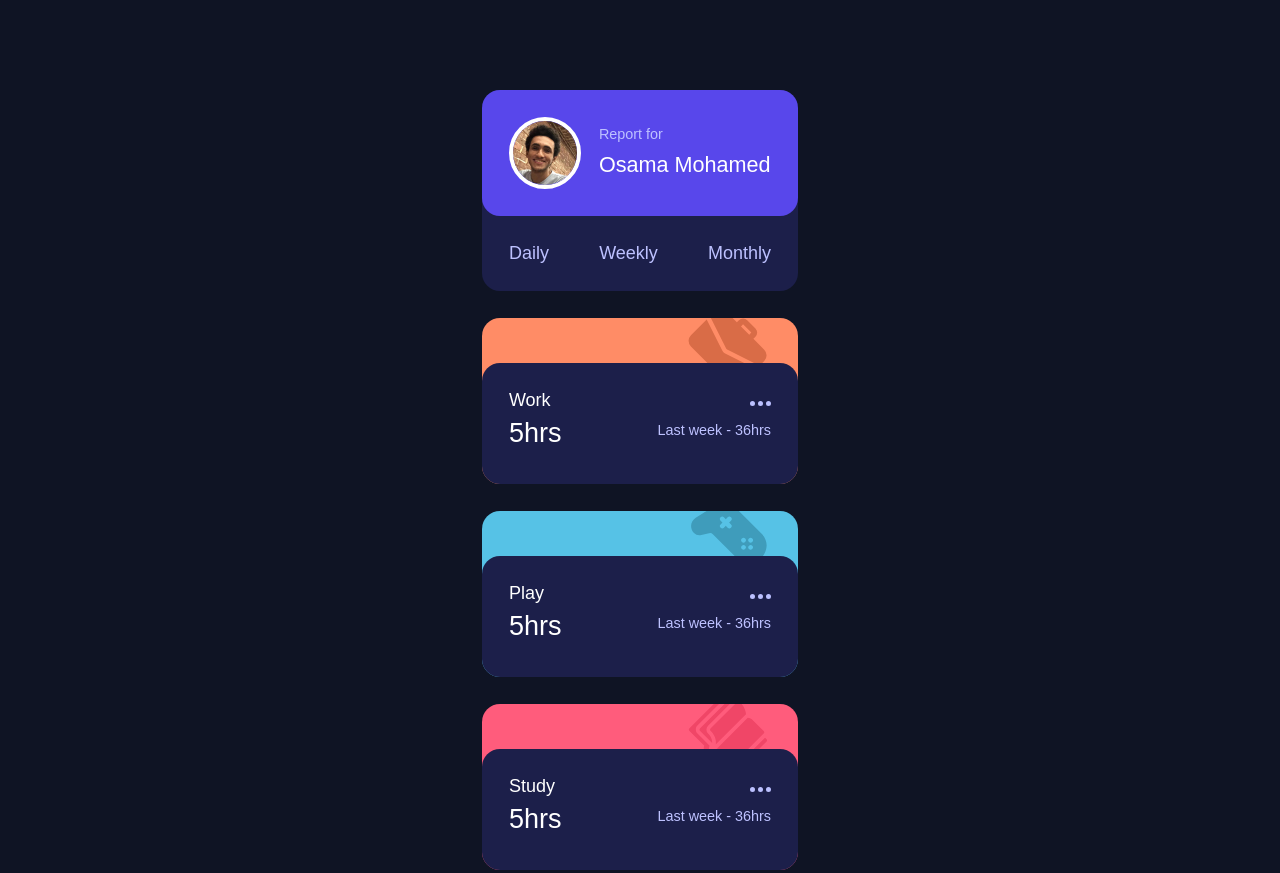
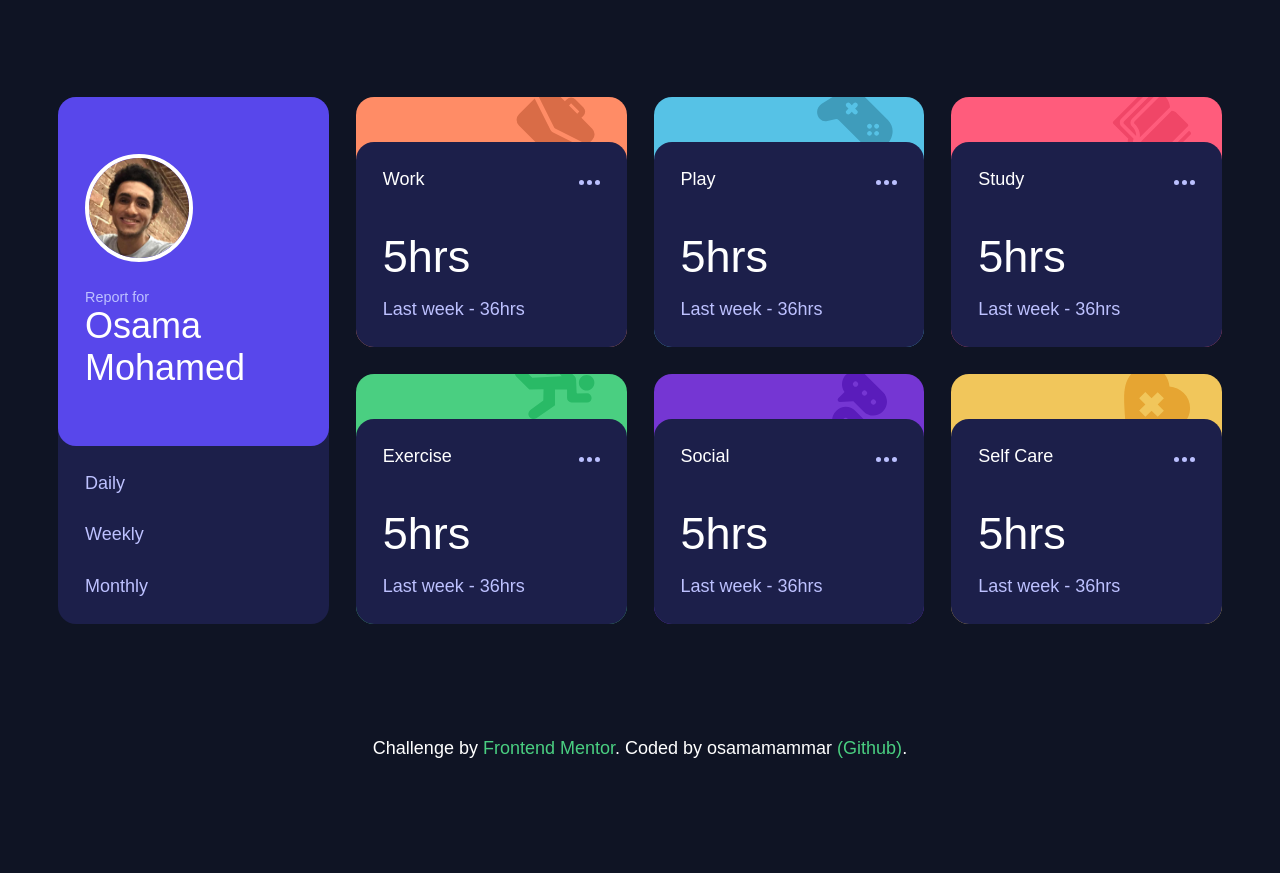
Before and after one commit to osamamammar/time-tracking-dashboard-main, a plain HTML site: page index.html in a window 1280 px wide. Shown: the top 873 px of the page. After the commit the page ends 800 px from the top, so only its background shows below. Drawn offline with Linux system fonts and the light colour scheme.

Commit message:
:tada: finish challange

```diff
--- a/index.html
+++ b/index.html
@@ -26,9 +26,9 @@
       <div class="container">
         <div class="profile">
           <img src="images/image-osama.jpg" alt="Jeremy Robson" />
-          <p class="purpose">
+          <h1 class="purpose">
             Report for<br /><span class="name">Osama Mohamed</span>
-          </p>
+          </h1>
         </div>
         <div class="time">
           <span class="inner-time">Daily</span>
--- a/styles/style.css
+++ b/styles/style.css
@@ -75,6 +75,8 @@ p {
   margin: 0 auto;
   position: relative;
   padding: 5rem 1rem;
+  max-width: 1200px;
+  min-height: 90vh;
 }
 
 .container {
@@ -170,7 +172,8 @@ p {
   border-radius: 1rem;
 }
 .info:hover {
-  background-color: hsl(264, 64%, 52%);
+  filter: brightness(1.5);
+  transition: filter 0.3s ease-in;
 }
 
 .info h2 {
@@ -193,3 +196,48 @@ p {
   font-size: 0.8rem;
   color: var(--Pale-blue);
 }
+
+@media (min-width: 1000px) {
+  .cards-container {
+    grid-template-rows: repeat(2, 250px);
+    grid-template-columns: repeat(4, 1fr);
+    grid-gap: 1.5rem;
+  }
+  .container {
+    grid-area: 1/1/3/2;
+  }
+  .profile {
+    align-items: flex-start;
+    gap: 1.5rem;
+  }
+  .profile,
+  .time {
+    flex-direction: column;
+    justify-content: center;
+  }
+  .profile img {
+    width: 6rem;
+    align-self: flex-start;
+  }
+  .time {
+    justify-content: space-between;
+  }
+  .info h2 {
+    margin-bottom: 1.5rem;
+  }
+  .card .info {
+    display: flex;
+    flex-direction: column;
+    flex-wrap: inherit;
+  }
+  .info :is(p) {
+    font-size: 2.5rem;
+  }
+  .info :is(span) {
+    transform: unset;
+    font-size: 1rem;
+  }
+  .profile :is(span) {
+    font-size: 2rem;
+  }
+}
```
